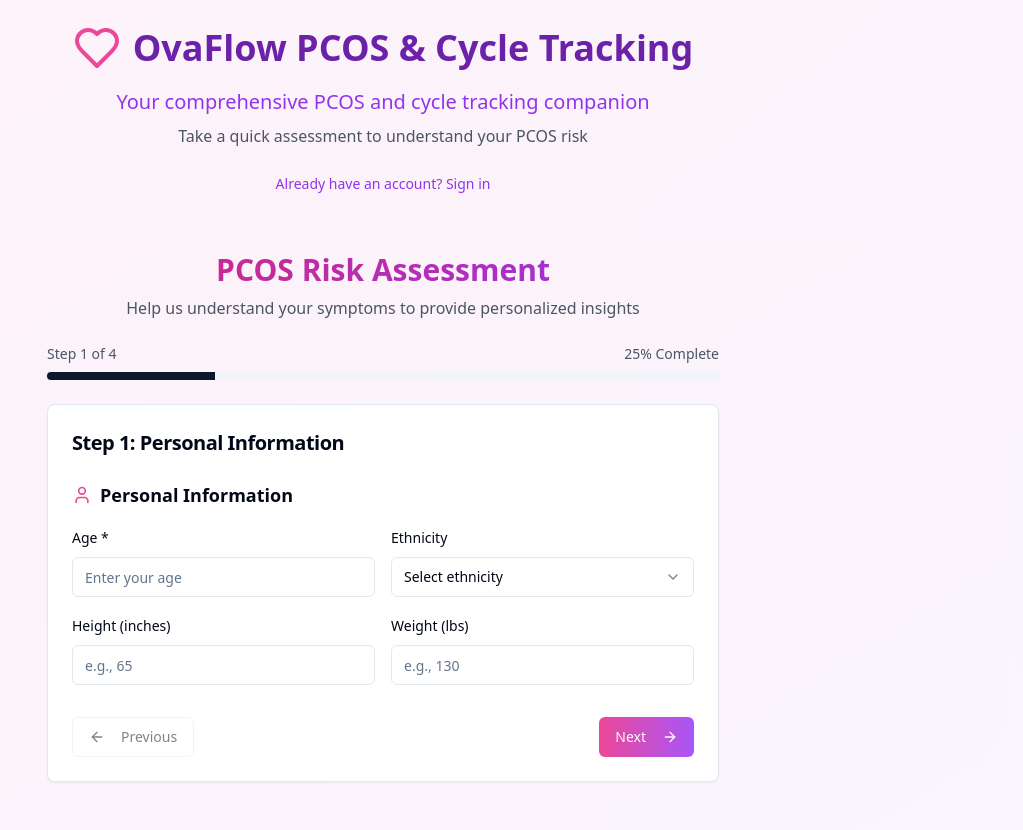
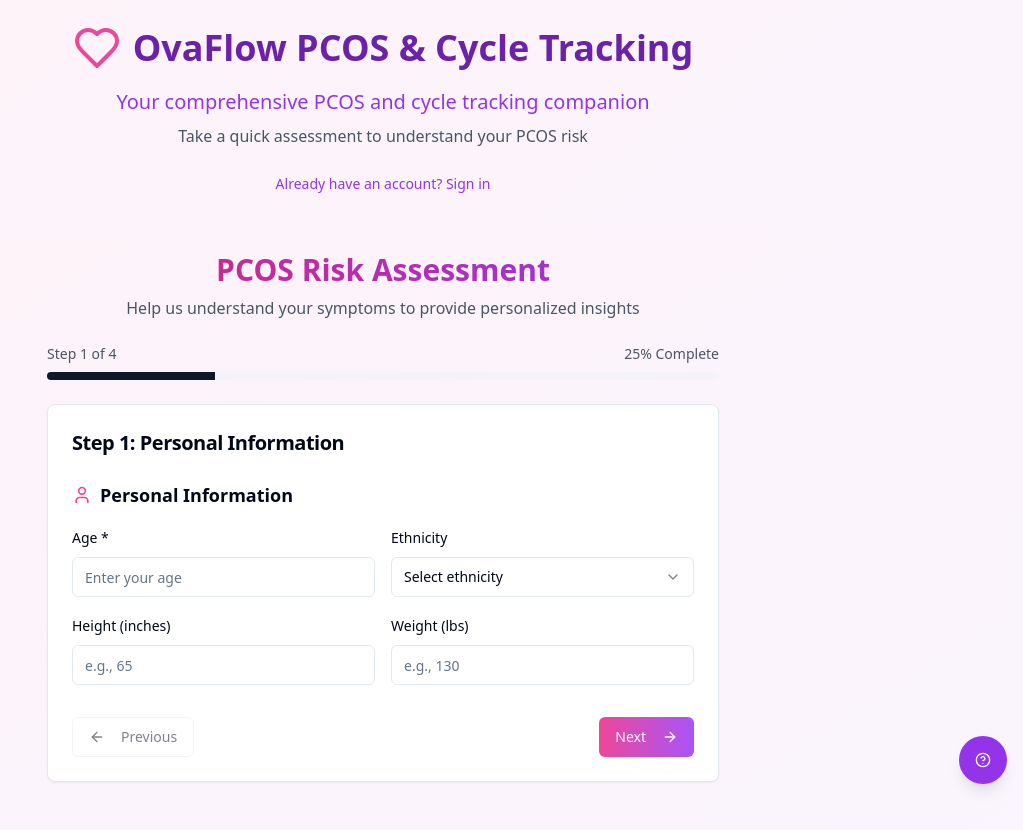
Before and after one commit to manishgakhar-cyber/pcos-tracker-ovaflow, a React (Vite) app: page / in a window 1280 px wide. Shown: the top 830 px of the page, without its empty margins (257-1280 px from the left). Built offline with nearby package versions, Linux system fonts and the light colour scheme.

Commit message:
Changes
Co-authored-by: manishgakhar-cyber <292546580+manishgakhar-cyber@users.noreply.github.com>

```diff
--- a/src/App.tsx
+++ b/src/App.tsx
@@ -4,6 +4,7 @@ import { TooltipProvider } from "@/components/ui/tooltip";
 import { QueryClient, QueryClientProvider } from "@tanstack/react-query";
 import { BrowserRouter, Routes, Route, Navigate } from "react-router-dom";
 import { ProtectedRoute } from "@/components/ProtectedRoute";
+import { HelpButton } from "@/components/HelpButton";
 import Index from "./pages/Index";
 import Welcome from "./pages/Welcome";
 import Auth from "./pages/Auth";
@@ -24,6 +25,7 @@ const App = () => (
           {/* ADD ALL CUSTOM ROUTES ABOVE THE CATCH-ALL "*" ROUTE */}
           <Route path="*" element={<NotFound />} />
         </Routes>
+        <HelpButton />
       </BrowserRouter>
     </TooltipProvider>
   </QueryClientProvider>
```
